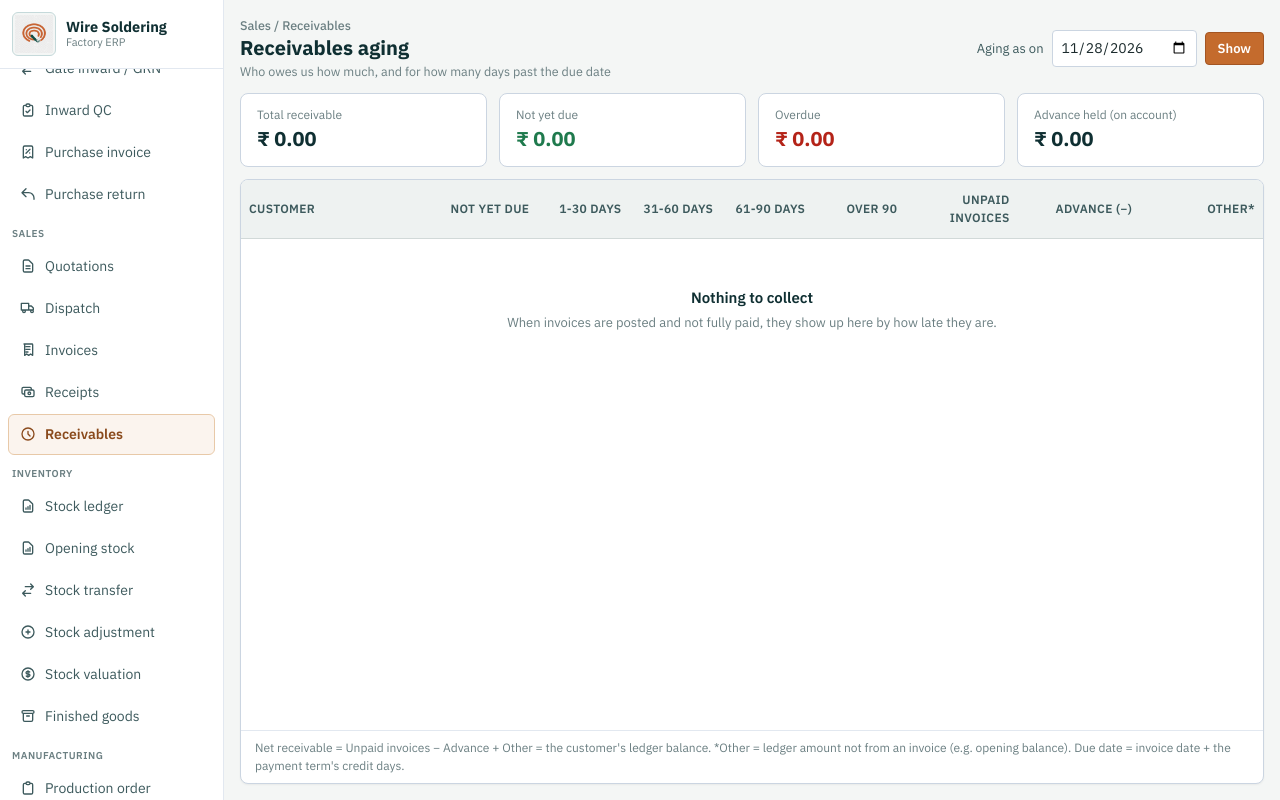
After one commit to ivronak/wire_soldering, a Flask app: page /receivables in a window 1280 px wide. The commit adds this page. Run offline with Flask 3, Linux system fonts and the light colour scheme; lists and menus that the app fills with data are empty; some libraries are stand-ins or nearby versions.

Commit message:
Sales S6: Receivables aging (buckets, advance, other/opening tie-out, as-on date), Payment terms credit days, invoice due date; migration b4e9a2c6d8f1
Co-Authored-By: Claude Sonnet 5.5 <noreply@anthropic.com>

```diff
--- a/app/__init__.py
+++ b/app/__init__.py
@@ -28,6 +28,7 @@ from app.costing.routes import costing_bp
 from app.payment_terms.routes import payment_terms_bp
 from app.payment_modes.routes import payment_modes_bp
 from app.receipts.routes import receipts_bp
+from app.aging.routes import aging_bp
 from app.party_documents.routes import party_documents_bp
 from app.purchase_invoices.routes import purchase_invoices_bp
 from app.purchase_returns.routes import purchase_returns_bp
@@ -112,6 +113,7 @@ def create_app():
     app.register_blueprint(payment_terms_bp)
     app.register_blueprint(payment_modes_bp)
     app.register_blueprint(receipts_bp)
+    app.register_blueprint(aging_bp)
     app.register_blueprint(party_documents_bp)
     app.register_blueprint(purchase_invoices_bp)
     app.register_blueprint(purchase_returns_bp)
--- /dev/null
+++ b/app/aging/routes.py
@@ -0,0 +1,26 @@
+# Sales S6 — Receivables aging page (Sales > Receivables). Hisaab app/aging/aging.py me.
+from datetime import datetime
+
+from flask import Blueprint, render_template, request
+
+from app.aging.aging import BUCKET_LABELS, BUCKETS, build_aging
+from app.production_orders.scheduler import today_ist
+
+aging_bp = Blueprint("aging", __name__, template_folder="templates")
+
+
+@aging_bp.route("/receivables")
+def receivables_aging():
+    today = today_ist()
+    # As-on date: default aaj. Aage ki date daal kar dekh sakte ho ki tab tak kitna late ho jayega (paisa wahi jo abhi baaki hai)
+    as_on = today
+    raw = (request.args.get("as_on") or "").strip()
+    if raw:
+        try:
+            as_on = datetime.strptime(raw, "%Y-%m-%d").date()
+        except ValueError:
+            as_on = today
+    rows, totals = build_aging(as_on)
+    overdue = round(totals["b1"] + totals["b2"] + totals["b3"] + totals["b4"], 2)
+    return render_template("receivables_aging.html", active_nav="aging", rows=rows, totals=totals, overdue=overdue, as_on=as_on,
+                           today=today, buckets=BUCKETS, labels=BUCKET_LABELS)
--- /dev/null
+++ b/app/aging/templates/receivables_aging.html
@@ -0,0 +1,146 @@
+{% extends "base.html" %}
+{% block title %}Receivables aging{% endblock %}
+
+{# Sales S6: Receivables aging. Customer-wise: kitna lena hai aur kitne din late. Row par click = us customer ke invoices dikhte hain. #}
+{% block page_css %}
+<style>
+  .d-table { width: 100%; min-width: 900px; border-collapse: collapse; table-layout: fixed; }
+  .d-table thead th { position: sticky; top: 0; z-index: 5; background: #EEF2F1; color: #3D5A5D; font-size: 12px; font-weight: 600;
+    text-transform: uppercase; letter-spacing: 0.03em; padding: 11px 8px; text-align: left; border-bottom: 1px solid #D1D9D8; }
+  .d-table tbody td { padding: 10px 8px; font-size: 14px; border-bottom: 1px solid #E2E8E7; vertical-align: top; }
+  .d-table .num { text-align: right; font-variant-numeric: tabular-nums; }
+  .d-table tfoot td { padding: 11px 8px; font-size: 14px; font-weight: 700; background: #EEF2F1; border-top: 2px solid #D1D9D8; }
+  .cust-row { cursor: pointer; }
+  .cust-row:hover { background: #F4F7F6; }
+  .zero { color: #A3B2B1; }
+  .late1 { color: #92400E; font-weight: 600; }
+  .late2 { color: #B45309; font-weight: 700; }
+  .late3 { color: #B91C1C; font-weight: 700; }
+  .detail-row td { background: #FAFBFB; padding: 4px 8px 12px 28px !important; }
+  .inv-table { width: 100%; border-collapse: collapse; }
+  .inv-table th { font-size: 11.5px; text-transform: uppercase; color: #6B7F82; font-weight: 600; text-align: left; padding: 6px 8px; border-bottom: 1px solid #E2E8E7; }
+  .inv-table td { font-size: 13px; padding: 6px 8px; border-bottom: 1px solid #EEF2F1; }
+  .inv-table .num { text-align: right; font-variant-numeric: tabular-nums; }
+  .q-chip { display: inline-block; padding: 1px 9px; border-radius: 999px; font-size: 11.5px; font-weight: 600; border: 1px solid; }
+  .q-chip.ok { background: #E7F4EC; color: #166534; border-color: #BFE0CB; }
+  .q-chip.l1 { background: #FEF3C7; color: #92400E; border-color: #F5D98B; }
+  .q-chip.l2 { background: #FFEDD5; color: #B45309; border-color: #F8C896; }
+  .q-chip.l3 { background: #FEE2E2; color: #B91C1C; border-color: #F5B5B5; }
+</style>
+{% endblock %}
+
+{% macro money(v) %}{% if v and v|abs > 0.004 %}{{ '{:,.2f}'.format(v) }}{% else %}<span class="zero">—</span>{% endif %}{% endmacro %}
+
+{% block content %}
+      <div class="flex items-center justify-between gap-3 shrink-0 flex-wrap">
+        <div>
+          <div class="text-[12.5px] text-ink-faint font-medium">Sales / Receivables</div>
+          <h1 class="text-[20px] font-bold text-ink leading-tight">Receivables aging</h1>
+          <p class="text-[12.5px] text-ink-faint mt-0.5">Who owes us how much, and for how many days past the due date</p>
+        </div>
+        <form method="get" class="flex items-center gap-2">
+          <label for="as-on" class="text-[13px] text-ink-muted">Aging as on</label>
+          <input type="date" id="as-on" name="as_on" value="{{ as_on.isoformat() }}" class="px-2 py-1.5 text-[14px] border border-slate-300 rounded" />
+          <button type="submit" class="px-3 py-1.5 text-[13px] font-semibold text-white bg-copper border border-copper-dark rounded hover:bg-copper-dark">Show</button>
+          {% if as_on != today %}<a href="{{ url_for('aging.receivables_aging') }}" class="text-[13px] text-copper-text underline">Today</a>{% endif %}
+        </form>
+      </div>
+
+      <div class="grid grid-cols-2 md:grid-cols-4 gap-3 shrink-0" id="summary">
+        <div class="bg-white border border-slate-300 rounded-lg px-4 py-3"><div class="text-[12px] text-ink-faint">Total receivable</div><div class="text-[20px] font-bold text-ink tabular-nums" id="sum-net">₹ {{ '{:,.2f}'.format(totals.net) }}</div>{% if totals.other %}<div class="text-[11.5px] text-ink-faint" id="sum-other-note">incl. ₹ {{ '{:,.2f}'.format(totals.other) }} not from invoices (opening balance)</div>{% endif %}</div>
+        <div class="bg-white border border-slate-300 rounded-lg px-4 py-3"><div class="text-[12px] text-ink-faint">Not yet due</div><div class="text-[20px] font-bold text-success tabular-nums" id="sum-current">₹ {{ '{:,.2f}'.format(totals.current) }}</div></div>
+        <div class="bg-white border border-slate-300 rounded-lg px-4 py-3"><div class="text-[12px] text-ink-faint">Overdue</div><div class="text-[20px] font-bold text-stop tabular-nums" id="sum-overdue">₹ {{ '{:,.2f}'.format(overdue) }}</div></div>
+        <div class="bg-white border border-slate-300 rounded-lg px-4 py-3"><div class="text-[12px] text-ink-faint">Advance held (on account)</div><div class="text-[20px] font-bold text-ink tabular-nums" id="sum-advance">₹ {{ '{:,.2f}'.format(totals.advance) }}</div></div>
+      </div>
+
+      <div class="flex-1 flex flex-col min-h-0 bg-white border border-slate-300 rounded-lg shadow-sm overflow-hidden">
+        <div class="flex-1 overflow-auto min-h-0">
+          <table class="d-table" id="aging-table">
+            <colgroup><col style="width:19%"><col style="width:10%"><col style="width:9%"><col style="width:9%"><col style="width:9%"><col style="width:9%"><col style="width:11%"><col style="width:12%"><col style="width:12%"></colgroup>
+            <thead>
+              <tr>
+                <th>Customer</th>
+                <th class="num">Not yet due</th><th class="num">1-30 days</th><th class="num">31-60 days</th><th class="num">61-90 days</th><th class="num">Over 90</th>
+                <th class="num">Unpaid invoices</th><th class="num">Advance (−)</th><th class="num">Other*</th>
+              </tr>
+            </thead>
+            <tbody>
+              {% for r in rows %}
+              <tr class="cust-row" data-c="{{ r.id }}" title="Click to see invoices">
+                <td class="font-semibold text-ink">{{ r.name }}
+                  <div class="text-[12px] font-normal text-ink-faint">Net ₹ {{ '{:,.2f}'.format(r.net) }}{% if r.oldest is not none and r.oldest > 0 %} · oldest {{ r.oldest }} days late{% endif %}</div>
+                </td>
+                <td class="num">{{ money(r.current) }}</td>
+                <td class="num late1">{{ money(r.b1) }}</td>
+                <td class="num late2">{{ money(r.b2) }}</td>
+                <td class="num late3">{{ money(r.b3) }}</td>
+                <td class="num late3">{{ money(r.b4) }}</td>
+                <td class="num font-semibold">{{ money(r.invoices) }}</td>
+                <td class="num">{{ money(r.advance) }}</td>
+                <td class="num">{{ money(r.other) }}</td>
+              </tr>
+              <tr class="detail-row hidden" data-for="{{ r.id }}">
+                <td colspan="9">
+                  {% if r.lines %}
+                  <table class="inv-table">
+                    <thead><tr><th>Invoice</th><th>Invoice date</th><th>Due date</th><th class="num">Total (₹)</th><th class="num">Paid (₹)</th><th class="num">Balance (₹)</th><th>Status</th></tr></thead>
+                    <tbody>
+                      {% for ln in r.lines %}
+                      <tr>
+                        <td class="font-mono font-bold">{{ ln.no }}</td>
+                        <td>{{ ln.date.strftime('%d %b %Y') }}</td>
+                        <td>{{ ln.due.strftime('%d %b %Y') }}</td>
+                        <td class="num">{{ '{:,.2f}'.format(ln.total) }}</td>
+                        <td class="num">{{ '{:,.2f}'.format(ln.paid) }}</td>
+                        <td class="num font-semibold">{{ '{:,.2f}'.format(ln.outstanding) }}</td>
+                        <td>{% if ln.late <= 0 %}<span class="q-chip ok">{% if ln.late == 0 %}Due today{% else %}Due in {{ -ln.late }} days{% endif %}</span>
+                          {% else %}<span class="q-chip {{ 'l1' if ln.late <= 30 else ('l2' if ln.late <= 60 else 'l3') }}">{{ ln.late }} days late</span>{% endif %}</td>
+                      </tr>
+                      {% endfor %}
+                    </tbody>
+                  </table>
+                  {% else %}
+                  <div class="text-[13px] text-ink-faint py-1">No unpaid invoices.</div>
+                  {% endif %}
+                  {% if r.advance %}<div class="text-[12.5px] text-ink-muted mt-2">Advance of ₹ {{ '{:,.2f}'.format(r.advance) }} is held on account — apply it to an invoice from Receipts.</div>{% endif %}
+                  {% if r.other %}<div class="text-[12.5px] text-ink-muted mt-1">* ₹ {{ '{:,.2f}'.format(r.other) }} is in the customer ledger but not from any invoice (for example an opening balance), so it has no due date here.</div>{% endif %}
+                </td>
+              </tr>
+              {% endfor %}
+            </tbody>
+            {% if rows %}
+            <tfoot>
+              <tr>
+                <td>Total</td>
+                <td class="num">{{ '{:,.2f}'.format(totals.current) }}</td><td class="num">{{ '{:,.2f}'.format(totals.b1) }}</td><td class="num">{{ '{:,.2f}'.format(totals.b2) }}</td>
+                <td class="num">{{ '{:,.2f}'.format(totals.b3) }}</td><td class="num">{{ '{:,.2f}'.format(totals.b4) }}</td>
+                <td class="num">{{ '{:,.2f}'.format(totals.invoices) }}</td><td class="num">{{ '{:,.2f}'.format(totals.advance) }}</td><td class="num">{{ '{:,.2f}'.format(totals.other) }}</td>
+              </tr>
+            </tfoot>
+            {% endif %}
+          </table>
+          {% if not rows %}
+          <div class="p-12 text-center">
+            <p class="font-semibold text-ink text-[15px]">Nothing to collect</p>
+            <p class="text-[13px] text-ink-faint mt-1">When invoices are posted and not fully paid, they show up here by how late they are.</p>
+          </div>
+          {% endif %}
+        </div>
+        <div class="px-3.5 py-2 border-t border-slate-200 text-[12px] text-ink-faint shrink-0">
+          Net receivable = Unpaid invoices − Advance + Other = the customer's ledger balance. *Other = ledger amount not from an invoice (e.g. opening balance).
+          Due date = invoice date + the payment term's credit days.
+        </div>
+      </div>
+{% endblock %}
+
+{% block page_js %}
+<script>
+  // Customer row par click = uske invoices ki detail row khulti / band hoti hai
+  document.querySelectorAll('.cust-row').forEach(function (row) {
+    row.addEventListener('click', function () {
+      var detail = document.querySelector('.detail-row[data-for="' + row.getAttribute('data-c') + '"]');
+      if (detail) detail.classList.toggle('hidden');
+    });
+  });
+</script>
+{% endblock %}
--- a/app/sales_invoices/routes.py
+++ b/app/sales_invoices/routes.py
@@ -62,7 +62,7 @@ def invoices_list():
         by_status[key] = SalesInvoice.query.filter_by(status=status, is_deleted=False).order_by(SalesInvoice.id.desc()).all()
     counts = {"todo": len(todo), "waiting": len(by_status["waiting"]), "done": len(by_status["done"]), "cancelled": len(by_status["cancelled"])}
     return render_template("invoices.html", active_nav="invoices", tab=tab, counts=counts, todo=todo, invoices=by_status.get(tab, []),
-                           drawer=drawer_data(todo), today=today_ist().isoformat(), open_q=request.args.get("q", type=int))
+                           drawer=drawer_data(todo), today=today_ist().isoformat(), today_date=today_ist(), open_q=request.args.get("q", type=int))
 
 
 @sales_invoices_bp.route("/invoices/add/<int:quotation_id>", methods=["POST"])
--- a/app/sales_invoices/templates/invoices.html
+++ b/app/sales_invoices/templates/invoices.html
@@ -100,7 +100,7 @@
                 </td>
                 <td class="num font-semibold tabular-nums">{{ '{:,.2f}'.format(i.total_amount) }}
                   {% if tab == 'done' %}<div class="mt-1"><span class="q-chip {{ 'Part' if i.payment_state == 'Part paid' else i.payment_state }}">{{ i.payment_state }}</span></div>
-                  {% if i.outstanding > 0 %}<div class="text-[12px] text-ink-faint font-normal mt-1">₹ {{ '{:,.2f}'.format(i.outstanding) }} due</div>{% endif %}{% endif %}
+                  {% if i.outstanding > 0 %}<div class="text-[12px] text-ink-faint font-normal mt-1">₹ {{ '{:,.2f}'.format(i.outstanding) }} due by {{ i.due_on.strftime('%d %b %Y') }}{% if i.days_overdue(today_date) > 0 %} · <span class="text-stop font-semibold">{{ i.days_overdue(today_date) }} days late</span>{% endif %}</div>{% endif %}{% endif %}
                   {% if tab == 'waiting' %}<div class="mt-1"><span class="q-chip Waiting">Loss ₹{{ '{:,.2f}'.format(i.loss_amount) }}</span></div>{% endif %}</td>
                 <td>
                   {% if tab == 'waiting' %}
--- a/app/templates/base.html
+++ b/app/templates/base.html
@@ -172,6 +172,7 @@
         <a href="{{ url_for('dispatch.dispatch_list') }}" class="nav-link{% if active_nav == 'dispatch' %} is-active{% endif %}"{% if active_nav == 'dispatch' %} aria-current="page"{% endif %}><svg fill="none" stroke="currentColor" viewBox="0 0 24 24"><path stroke-linecap="round" stroke-linejoin="round" stroke-width="2" d="M8 17a2 2 0 11-4 0 2 2 0 014 0zm12 0a2 2 0 11-4 0 2 2 0 014 0zM2 5h11v10H2zm11 4h4l3 3v3h-7z"/></svg>Dispatch</a>
         <a href="{{ url_for('sales_invoices.invoices_list') }}" class="nav-link{% if active_nav == 'invoices' %} is-active{% endif %}"{% if active_nav == 'invoices' %} aria-current="page"{% endif %}><svg fill="none" stroke="currentColor" viewBox="0 0 24 24"><path stroke-linecap="round" stroke-linejoin="round" stroke-width="2" d="M9 7h6m-6 4h6m-6 4h3M6 3h12a1 1 0 011 1v16l-3-2-3 2-3-2-3 2V4a1 1 0 011-1z"/></svg>Invoices</a>
         <a href="{{ url_for('receipts.receipts_list') }}" class="nav-link{% if active_nav == 'receipts' %} is-active{% endif %}"{% if active_nav == 'receipts' %} aria-current="page"{% endif %}><svg fill="none" stroke="currentColor" viewBox="0 0 24 24"><path stroke-linecap="round" stroke-linejoin="round" stroke-width="2" d="M17 9V7a2 2 0 00-2-2H5a2 2 0 00-2 2v6a2 2 0 002 2h2m2 4h10a2 2 0 002-2v-6a2 2 0 00-2-2H9a2 2 0 00-2 2v6a2 2 0 002 2zm7-5a2 2 0 11-4 0 2 2 0 014 0z"/></svg>Receipts</a>
+        <a href="{{ url_for('aging.receivables_aging') }}" class="nav-link{% if active_nav == 'aging' %} is-active{% endif %}"{% if active_nav == 'aging' %} aria-current="page"{% endif %}><svg fill="none" stroke="currentColor" viewBox="0 0 24 24"><path stroke-linecap="round" stroke-linejoin="round" stroke-width="2" d="M12 8v4l3 3m6-3a9 9 0 11-18 0 9 9 0 0118 0z"/></svg>Receivables</a>
 
         <div class="px-3 pt-2.5 pb-1 text-[10px] font-semibold uppercase tracking-wider text-ink-faint">Inventory</div>
         <a href="{{ url_for('inventory.stock_list') }}" class="nav-link{% if active_nav == 'stock' %} is-active{% endif %}"><svg fill="none" stroke="currentColor" viewBox="0 0 24 24"><path stroke-linecap="round" stroke-linejoin="round" stroke-width="2" d="M9 17v-2m3 2v-4m3 4v-6m2 10H7a2 2 0 01-2-2V5a2 2 0 012-2h5.586a1 1 0 01.707.293l5.414 5.414a1 1 0 01.293.707V19a2 2 0 01-2 2z"/></svg>Stock ledger{% if stock_alert_count %}<span class="ml-auto min-w-[20px] h-5 px-1.5 rounded-full bg-stop text-white text-[11px] font-bold inline-flex items-center justify-center" title="Materials at or below their reorder level">{{ stock_alert_count }}</span>{% endif %}</a>
```
Also changed, not shown: app/aging/aging.py (added, +64 -0 lines), app/models.py (+12 -0 lines), app/payment_terms/routes.py (+22 -1 lines), app/payment_terms/templates/payment_terms.html (+16 -3 lines), app/sales_invoices/billing.py (+9 -2 lines), memory.md (+3 -2 lines), migrations/versions/b4e9a2c6d8f1_credit_days_invoice_due.py (added, +36 -0 lines), tracker.md (+1 -1 lines).
